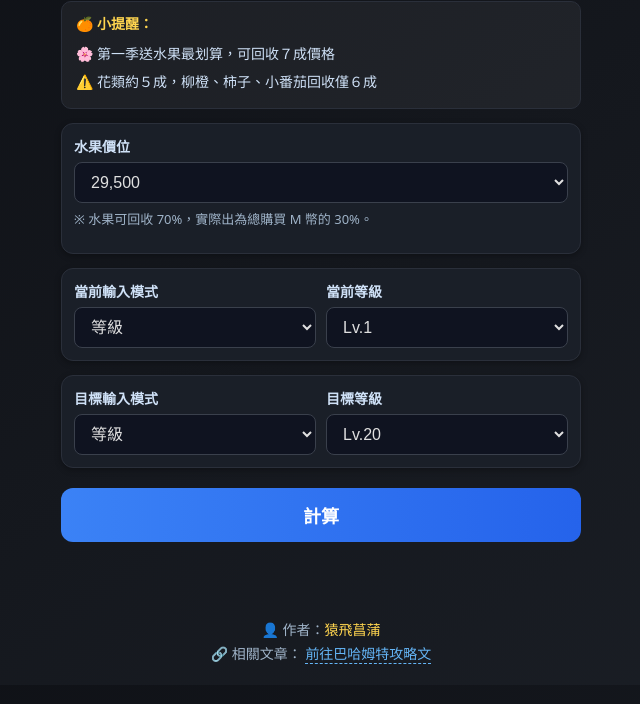
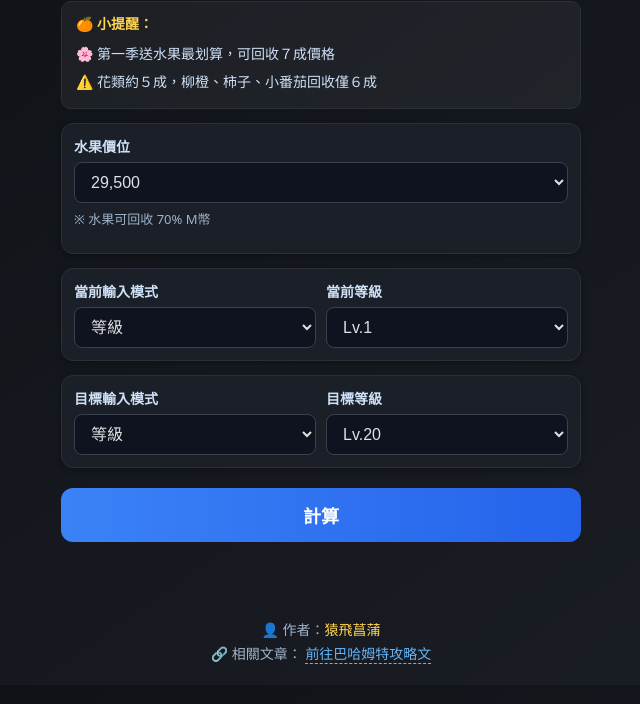
Before and after one commit to ayame0806/MstarCouplesLevelCalculation, a plain HTML site: page index.html in a window 1280 px wide. Shown: the part 96-800 px from the top of the page, without its empty margins (319-959 px from the left). Drawn offline with Linux system fonts and the light colour scheme.

Commit message:
Update index.html

```diff
--- a/index.html
+++ b/index.html
@@ -126,7 +126,7 @@
       <option value="16500">16,500</option>
       <option value="29500" selected>29,500</option>
     </select>
-    <p style="color:#9fb3c8; font-size:13px; margin-top:6px;">※ 水果可回收 70%，實際出為總購買 M 幣的 30%。</p>
+    <p style="color:#9fb3c8; font-size:13px; margin-top:6px;">※ 水果可回收 70% M幣</p>
   </section>
 
   <section class="group">
```
